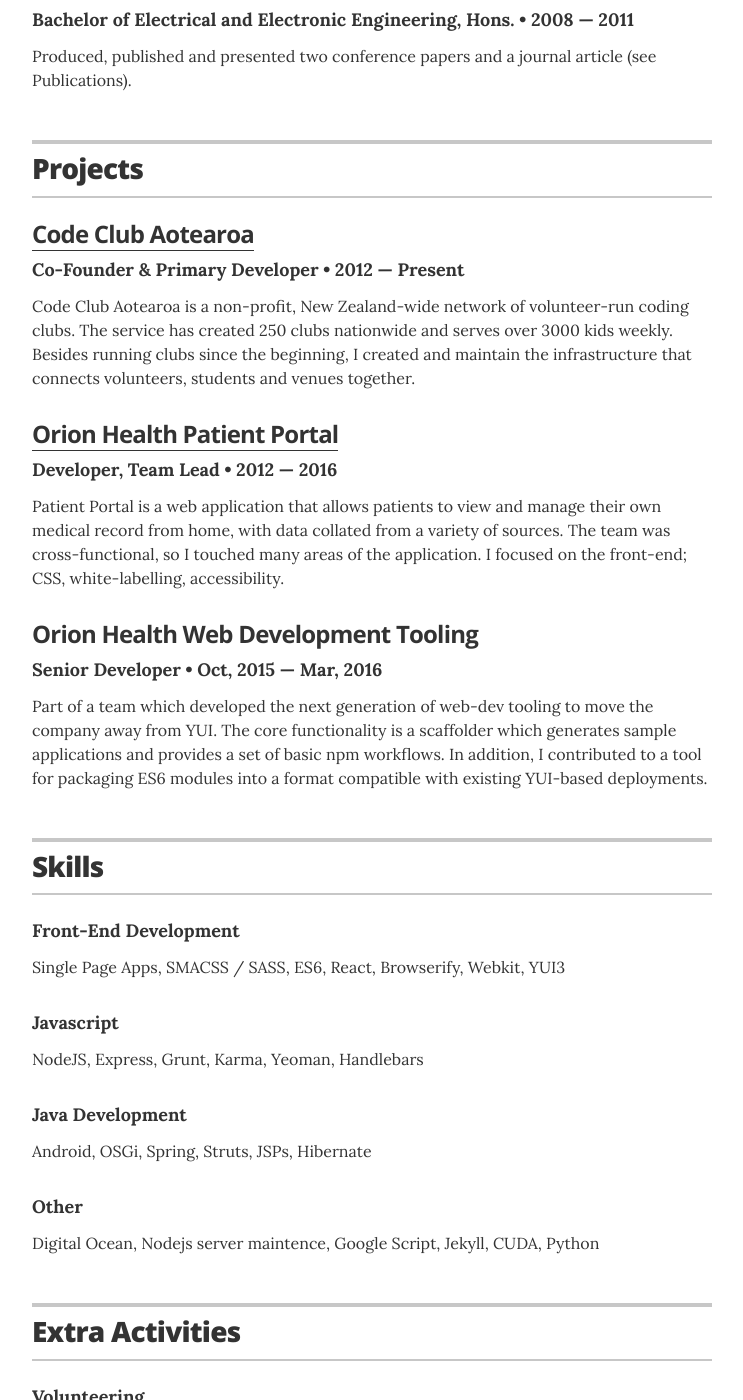
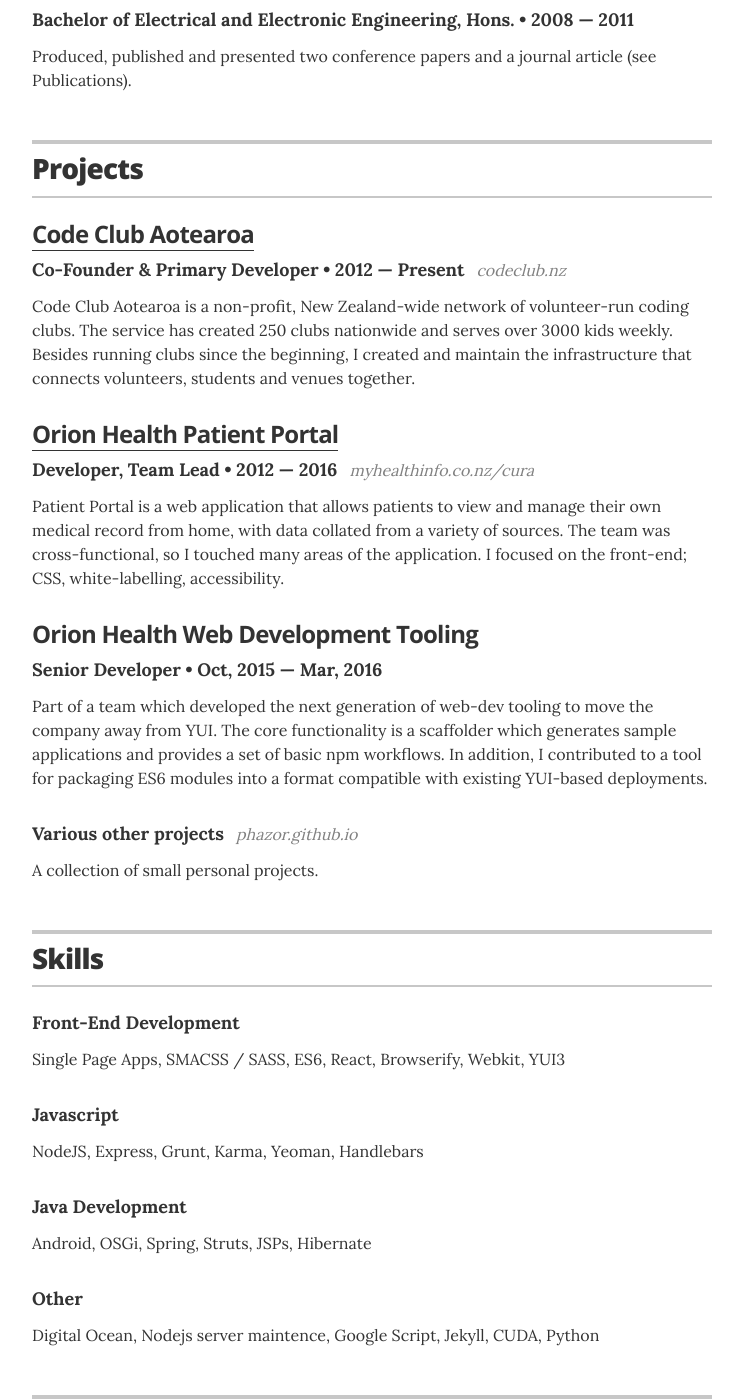
Before and after one commit to phazor/about-me, a Jekyll site: the page built from index.html, in a window 1280 px wide and 1400 px high, scrolled down 1432 px. Shown: the whole window, without its empty margins (268-1011 px from the left). Built offline with Jekyll 4.4.1, drawn with Linux system fonts in a browser that asks for light colours.

Commit message:
tweak info

```diff
--- a/_config.yml
+++ b/_config.yml
@@ -40,7 +40,7 @@
   # resume_facebook_url:          "insert Facebook URL here"
   resume_linkedin_url:          "https://www.linkedin.com/in/tristan-read-4b697859/"
   # resume_instagram_url:         "insert your Instagram URL here"
-  resume_website_url:           "http://phazor.github.com/about-me"
+  resume_website_url:           "http://phazor.github.com/about"
 
 # Design settings
 resume_theme:                   default
--- a/_layouts/resume.html
+++ b/_layouts/resume.html
@@ -55,7 +55,7 @@
         <!-- by now you're getting the picture... -->
         <div class="resume-item" itemscope itemprop="worksFor" itemtype="http://schema.org/Organization">
           <h3 class="resume-item-title" itemprop="name"><a href="http://codeclub.nz">Code Club Aotearoa</a></h3>
-          <h4 class="resume-item-details" itemprop="description">Co-Founder & Primary Developer &bull; 2012 &mdash; Present</h4>
+          <h4 class="resume-item-details" itemprop="description">Co-Founder &amp; Primary Developer &bull; 2012 &mdash; Present</h4>
           <p class="resume-item-copy">Developed and continue to maintain the website and club networking tools for this non-profit. Added dynamic functionality to facilitate networking of volunteers, teachers and venues, which was shared with organisations in Brazil, UK, Australia. Grew the organisation from the two founding members to 250+ clubs nationwide and secured $150k+ in funding grants. Organised meetups, supported new clubs/regions, spec'd out new technical work and produced promotional material.</p>
 
         </div><!-- end of resume-item -->
@@ -113,14 +113,14 @@
         </header>
 
         <div class="resume-item">
-          <h3 class="resume-item-title"><a href="http://www.codeclub.nz">Code Club Aotearoa</a></h3>
-          <h4 class="resume-item-details">Co-Founder & Primary Developer &bull; 2012 &mdash; Present</h4>
+          <h3 class="resume-item-title"><a href="https://www.codeclub.nz">Code Club Aotearoa</a></h3>
+          <h4 class="resume-item-details">Co-Founder &amp; Primary Developer &bull; 2012 &mdash; Present</h4><a class="resume-item-link" href="https://codeclub.nz">codeclub.nz</a>
           <p class="resume-item-copy">Code Club Aotearoa is a non-profit, New Zealand-wide network of volunteer-run coding clubs. The service has created 250 clubs nationwide and serves over 3000 kids weekly. Besides running clubs since the beginning, I created and maintain the infrastructure that connects volunteers, students and venues together.
         </div>
 
         <div class="resume-item">
           <h3 class="resume-item-title"><a href="https://myhealthinfo.co.nz/cura/">Orion Health Patient Portal</a></h3>
-          <h4 class="resume-item-details">Developer, Team Lead &bull; 2012 &mdash; 2016</h4>
+          <h4 class="resume-item-details">Developer, Team Lead &bull; 2012 &mdash; 2016</h4><a class="resume-item-link" href="https://myhealthinfo.co.nz/cura">myhealthinfo.co.nz/cura</a>
           <p class="resume-item-copy">Patient Portal is a web application that allows patients to view and manage their own medical record from home, with data collated from a variety of sources. The team was cross-functional, so I touched many areas of the application. I focused on the front-end; CSS, white-labelling, accessibility.</p>
         </div>
 
@@ -128,6 +128,11 @@
             <h3 class="resume-item-title">Orion Health Web Development Tooling</h3>
             <h4 class="resume-item-details">Senior Developer &bull; Oct, 2015 &mdash; Mar, 2016</h4>
             <p class="resume-item-copy">Part of a team which developed the next generation of web-dev tooling to move the company away from YUI. The core functionality is a scaffolder which generates sample applications and provides a set of basic npm workflows. In addition, I contributed to a tool for packaging ES6 modules into a format compatible with existing YUI-based deployments.</p>
+        </div>
+
+        <div class="resume-item">
+          <h4 class="resume-item-details">Various other projects</h4><a class="resume-item-link" href="https://phazor.github.io/">phazor.github.io</a>
+          <p class="resume-item-copy">A collection of small personal projects.
         </div>
 
       </section>
@@ -264,6 +269,7 @@
           <ul class="resume-item-list">
             <li><a href="http://electronicimaging.spiedigitallibrary.org/article.aspx?articleid=1762971">Maximum Subarray Algorithms for use in Astronomical Imaging.</a></li>
             <li><a href="https://www.nicta.com.au/category/research/computer-vision/projects/visual-processing-for-the-bionic-eye/">Visual Processing for the Bionic Eye</a></li>
+            <li><a href="https://phazor.github.io/">phazor.github.io</a></li>
           </ul>
         </div>
 
```
